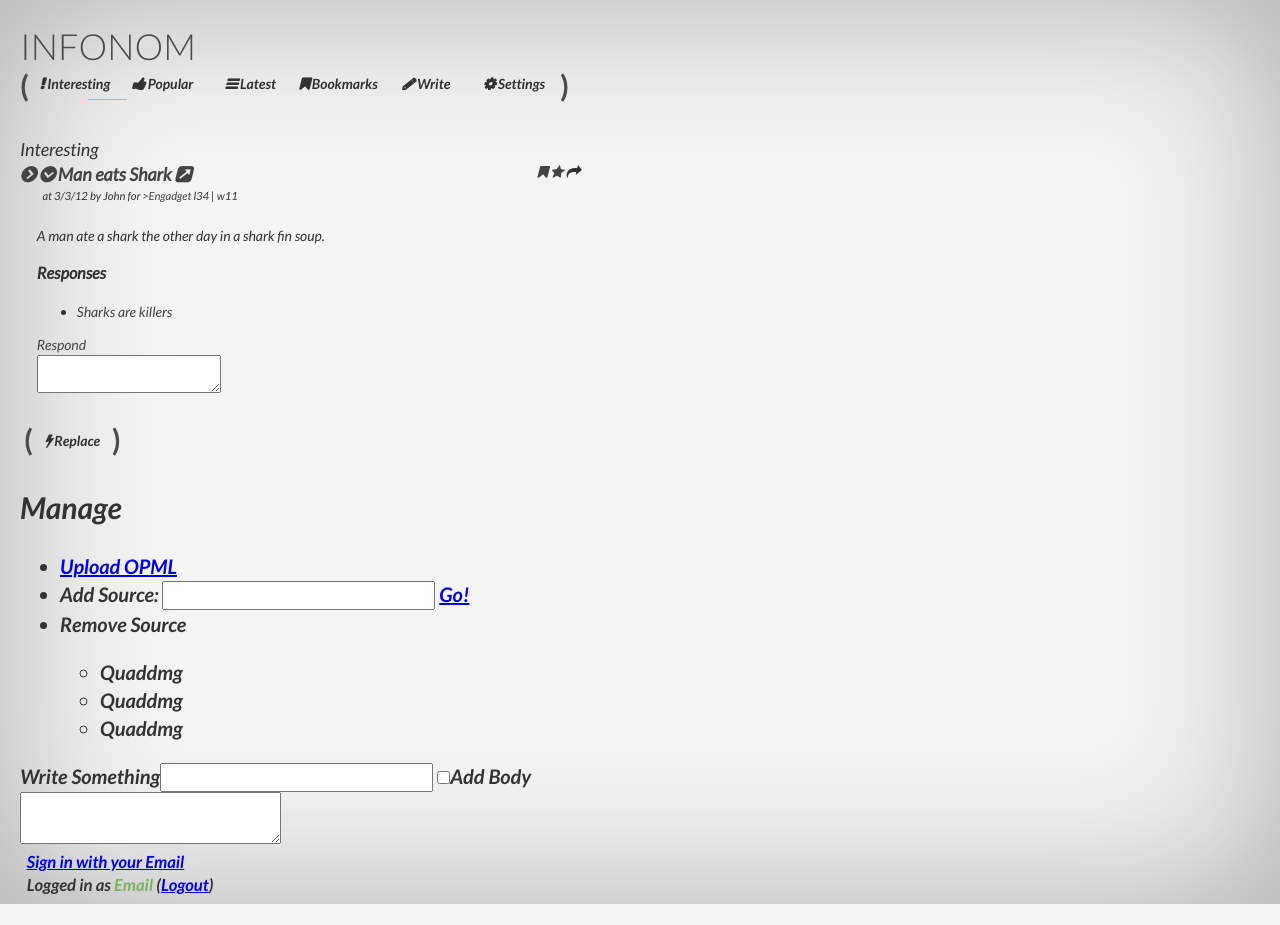
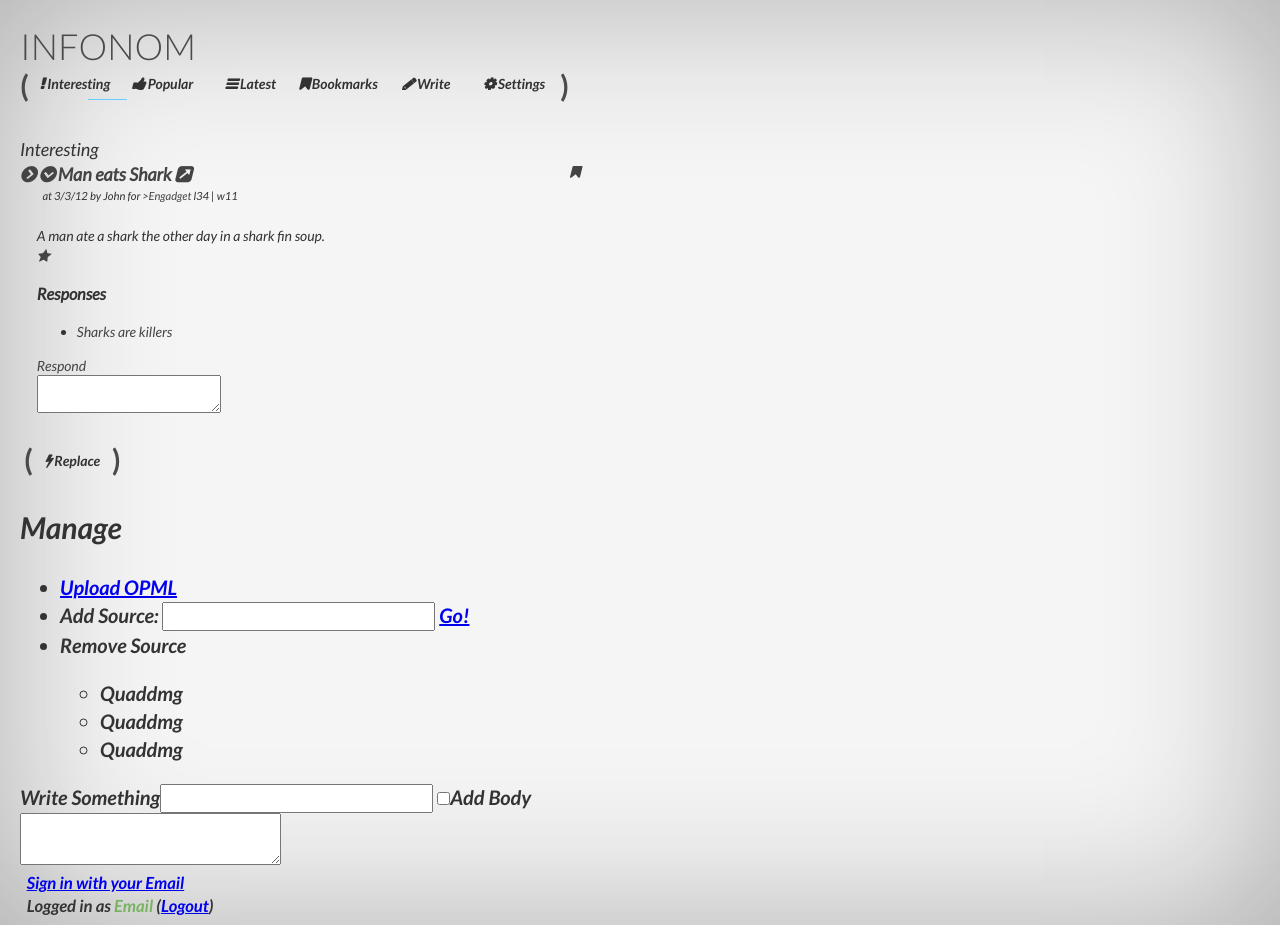
Before and after one commit to thesunnyk/infonom, a website: page static/admin.html in a window 1280 px wide. Before the commit the page ends 904 px from the top, so only its background shows below. Drawn offline with nearby package versions, Linux system fonts and the light colour scheme; files that its build step writes are made by us from their sources; a web font is replaced by a local one.

```diff
--- a/static/admin.html
+++ b/static/admin.html
@@ -65,10 +65,6 @@
                                 <a href="#" data-bind="click: bookmark">
                                     <span class="icon" data-bind="css: {bookmarked: bookmarked}">&#xf02e;</span>
                                 </a>
-                                <a href="#" data-bind="click: star">
-                                    <span class="icon" data-bind="css: {starred: starred}">&#xf005;</span>
-                                </a>
-                                <span class="icon">&#xf064;</span>
                             </span>
 
                             <h3 class="title mochi-list-header">
@@ -94,6 +90,9 @@
                                     <div class="hyphenate" data-bind="html: description, hyphenate: true">
                                 A man ate a shark the other day in a shark fin soup.
                                 </div>
+                                    <a href="#" data-bind="click: star">
+                                        <span class="icon" data-bind="css: {starred: starred}">&#xf005;</span>
+                                    </a>
                                 </div>
                                 <div class="responses" data-bind="if: responses">
                                 <h3>Responses</h3>
--- a/static/css/less/main.less
+++ b/static/css/less/main.less
@@ -71,6 +71,9 @@
                   border: 1pt solid #bbb;
                   padding: 2pt;
                 }
+                .starred {
+                    color: @highlight;
+                }
             }
             a {
                 color: #444;
@@ -87,9 +90,6 @@
                   text-align: right;
                   float: right;
                   padding-left: 1em;
-                  .starred {
-                    color: @highlight;
-                  }
                   .bookmarked {
                     color: @highlight;
                   }
```
